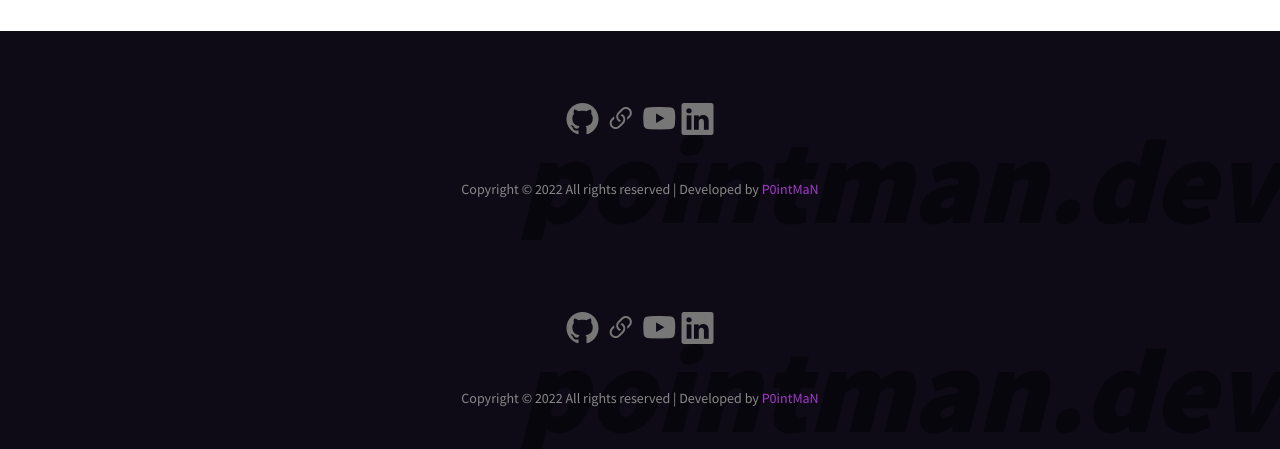
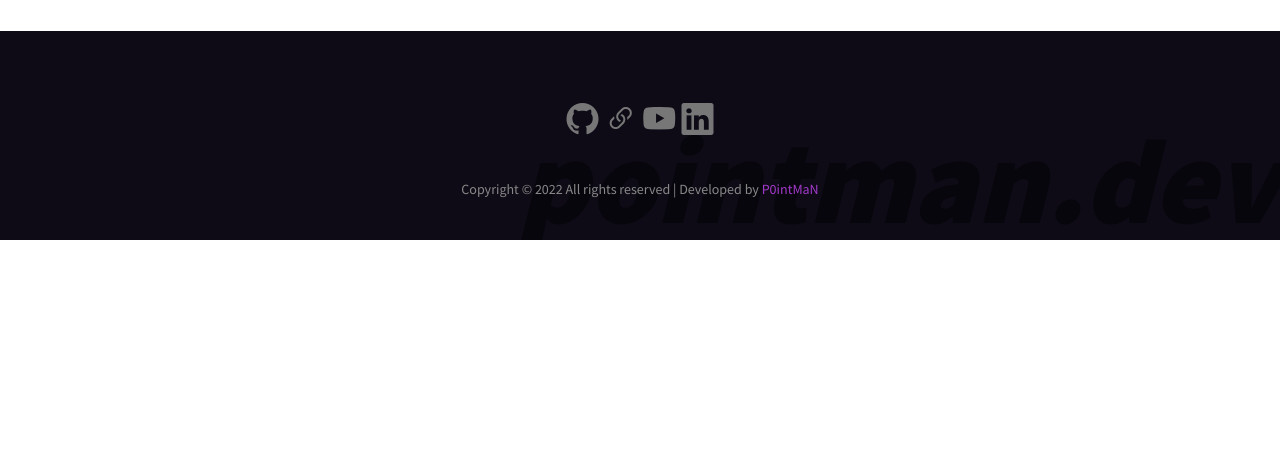
Before and after one commit to P0intMaN/pointman.dev, a Flask app: page / in a window 1280 px wide. Shown: the part 4170-4619 px from the top of the page. After the commit the page ends 4410 px from the top, so only its background shows below. Run offline with Flask 2, Linux system fonts and the light colour scheme; some libraries are stand-ins or nearby versions.

Commit message:
initial commits

```diff
--- a/pointdev/templates/home.html
+++ b/pointdev/templates/home.html
@@ -501,61 +501,5 @@
         </div>
     </div>
     <!-- testimonials section ends -->
-
-    <!-- footer begins -->
-    <div class="site-footer bg-original" style="position: relative; overflow: hidden;">
-        <div class="container-fluid">
-            <div class="back-text">
-                pointman.dev
-            </div>
-        </div>
-        <div class="container">
-            <div class="row justify-content-center copyright">
-                <div class="col-lg-7 text-center">
-                    <!-- icons -->
-                    <div class="widget">
-                        <div class="social list-unstyled">
-
-                            <!-- github -->
-                            <li>
-                                <a href="#">
-                                    <span class="bi bi-github"></span>
-                                </a>
-                            </li>
-                            <!-- website -->
-                            <li>
-                                <a href="#">
-                                    <span class="bi bi-link-45deg"></span>
-                                </a>
-                            </li>
-                            <!-- youtube -->
-                            <li>
-                                <a href="#">
-                                    <span class="bi bi-youtube"></span>
-                                </a>
-                            </li>
-                            <!-- linkedin -->
-                            <li>
-                                <a href="#">
-                                    <span class="bi bi-linkedin"></span>
-                                </a>
-                            </li>
-                        </div>
-                    </div>
-                    <div class="widget">
-                        <p style="z-index:5; position: relative;">
-                            Copyright &copy;
-                            <script>document.write(new Date().getFullYear());</script>
-                             All rights reserved | Developed by
-                            <a href="#" target="_blank" rel="nofollow noopener" class="purple">
-                                P0intMaN
-                            </a>
-                        </p>
-                    </div>
-                </div>
-            </div>
-        </div>
-    </div>
-    <!-- footer ends -->
     <!-- Home section ends -->
 {%endblock%}
```
